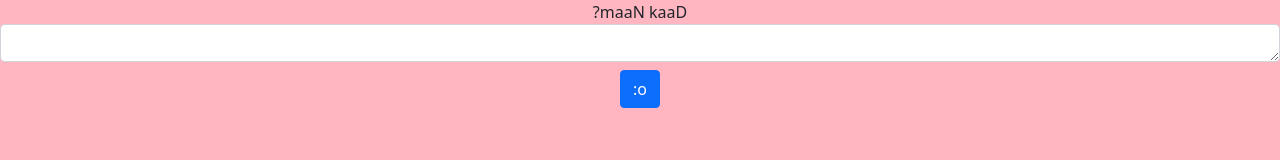
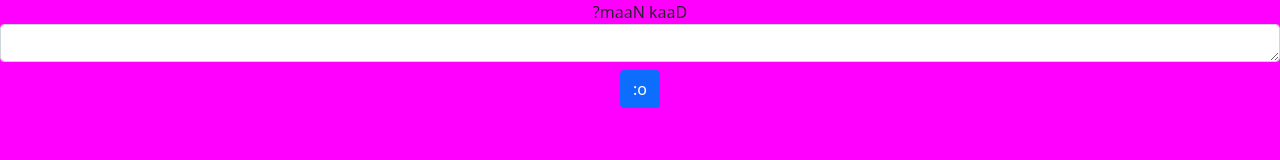
Before and after one commit to Nanogines/thirdofjuly, a plain HTML site: page page3.html in a window 1280 px wide. Drawn offline with nearby package versions, Linux system fonts and the light colour scheme.

Commit message:
Update page3.html

```diff
--- a/page3.html
+++ b/page3.html
@@ -17,7 +17,7 @@
         }
     </script>
 </head>
-<body style="background-color:#ffb6c1;">
+<body style="background-color:#ff00ff;">
 <div class="text-center">
     <div class="col-sm-12 ">
             <label>?maaN kaaD </label>
```
